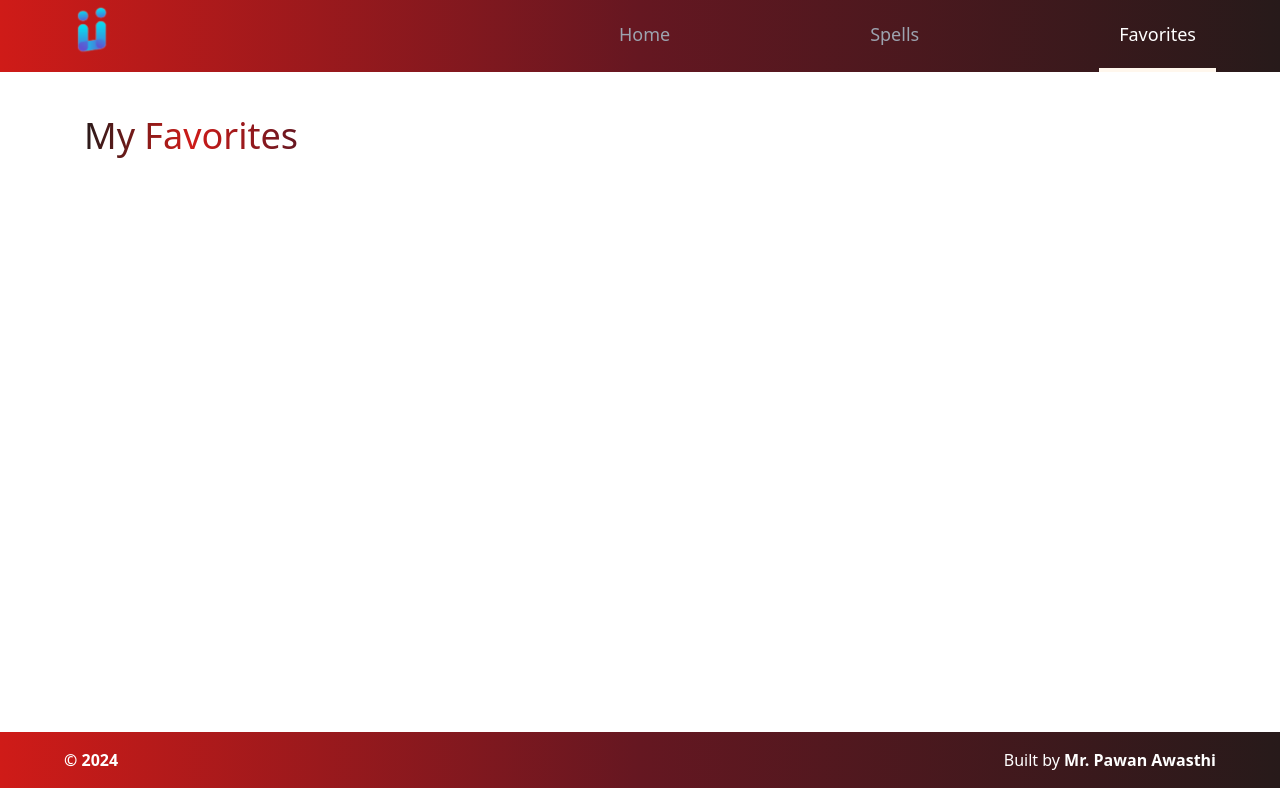
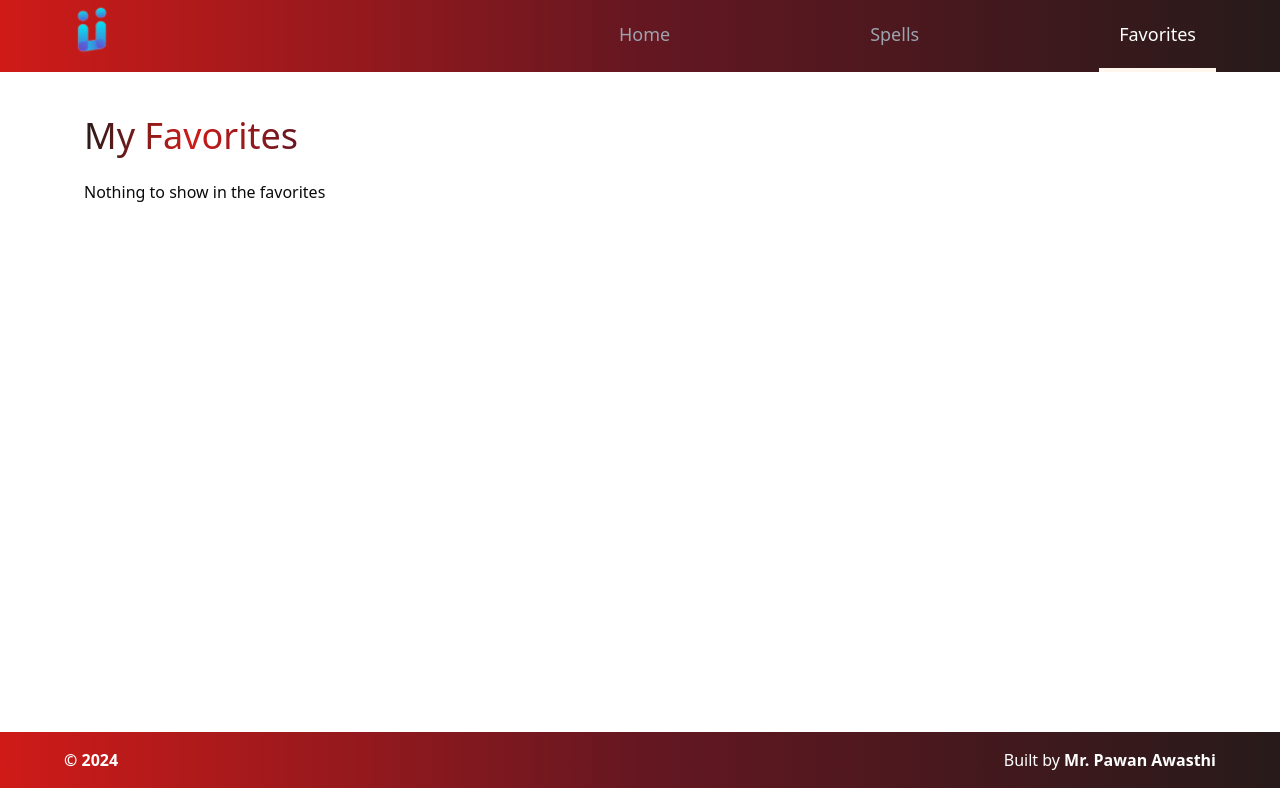
Before and after one commit to pawandai/React_Assignment, a React (Vite) app: page /favorites in a window 1280 px wide. Built offline with nearby package versions, Linux system fonts and the light colour scheme.

Commit message:
edited favorites

```diff
--- a/package.json
+++ b/package.json
@@ -4,7 +4,7 @@
   "version": "0.0.0",
   "type": "module",
   "scripts": {
-    "dev": "vite",
+    "dev": "vite --host",
     "build": "tsc && vite build",
     "lint": "eslint . --ext ts,tsx --report-unused-disable-directives --max-warnings 0",
     "preview": "vite preview"
--- a/src/pages/Favorites/index.tsx
+++ b/src/pages/Favorites/index.tsx
@@ -30,7 +30,8 @@ const Favorites = () => {
           <span />
         </div>
         <div className='grid grid-cols-1 sm:grid-cols-2 md:grid-cols-3 gap-4 flex-wrap'>
-          {favorites.map((favorite) => (
+          {favorites.length > 0
+            ? favorites.map((favorite) => (
                 <Card key={favorite.index}>
                   <CardHeader className='flex flex-row gap-5 items-center justify-between'>
                     <Link
@@ -47,7 +48,8 @@ const Favorites = () => {
                     </Button>
                   </CardHeader>
                 </Card>
-          ))}
+              ))
+            : 'Nothing to show in the favorites'}
         </div>
       </main>
       <Footer />
```
Lines whose indentation alone changed are shown as unchanged.
